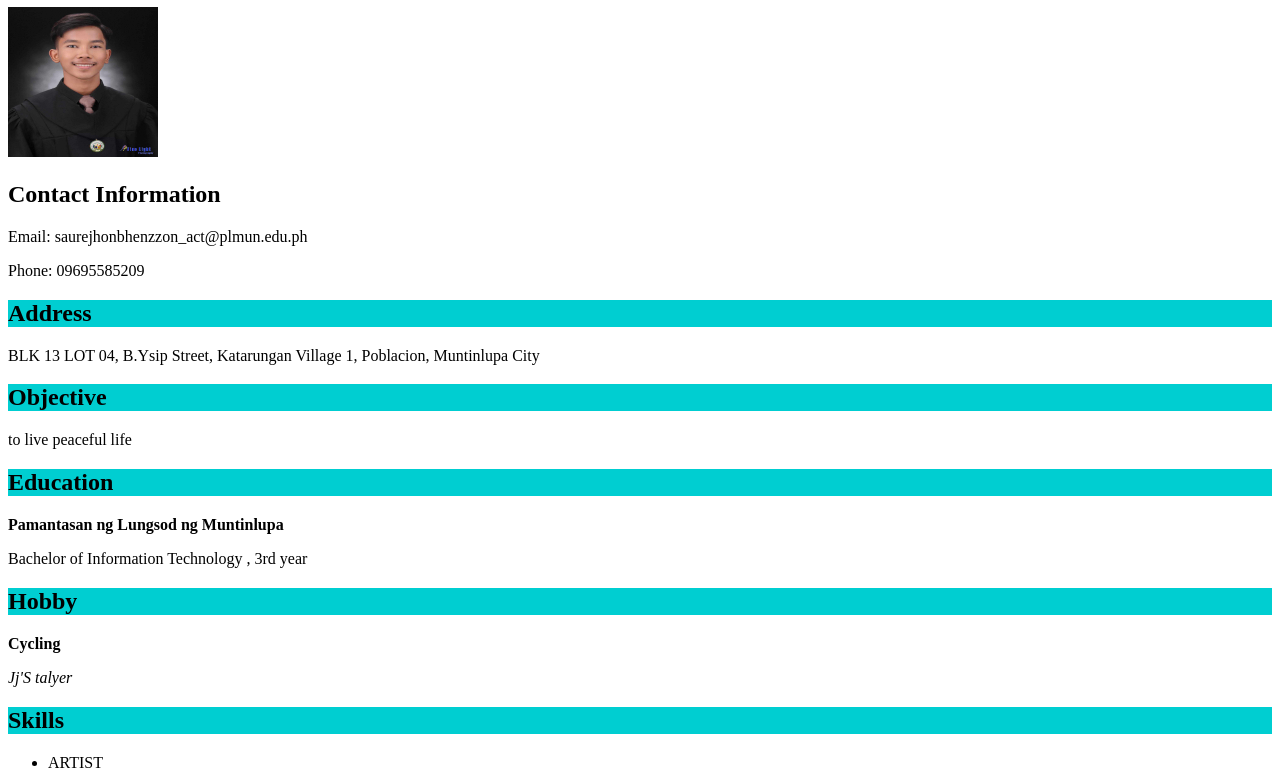
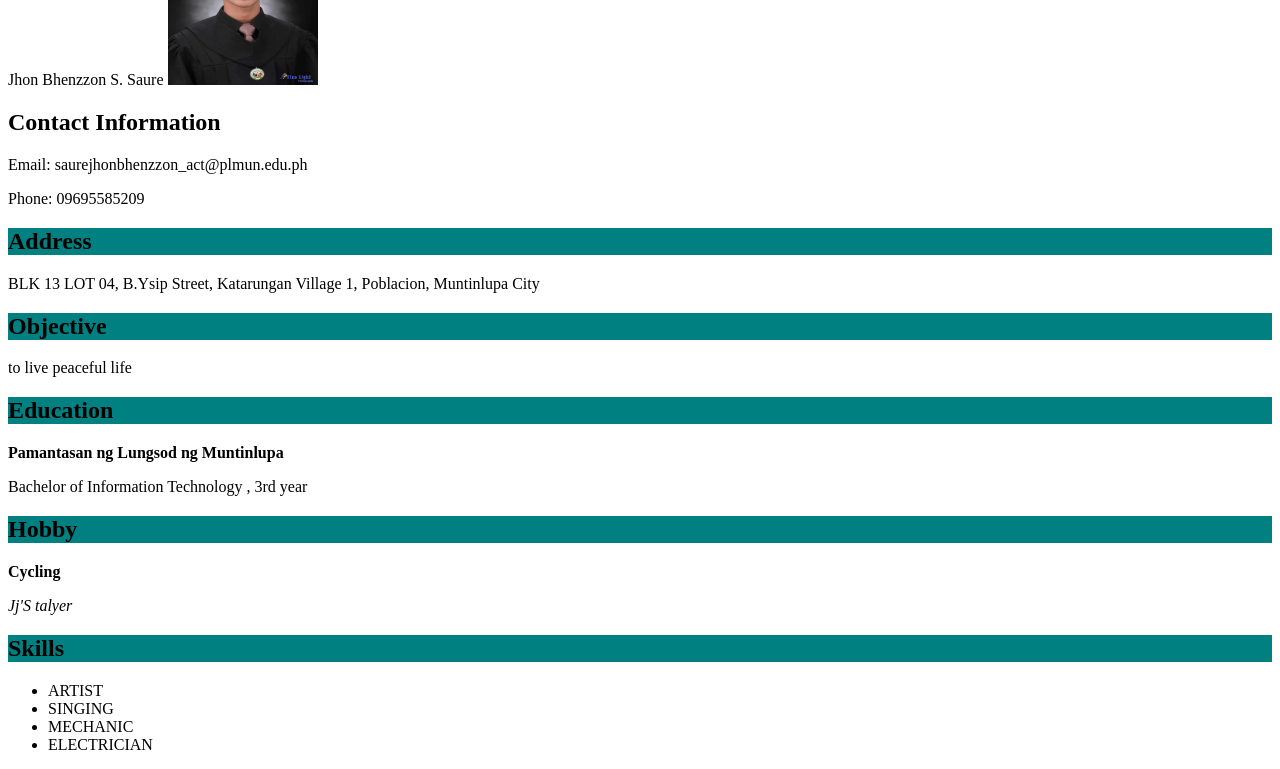
Before and after one commit to bhenzzon/bhenzzons.github.io, a plain HTML site: page index.html in a window 1280 px wide. Shown: the part 73-842 px from the top of the page. Drawn offline with Linux system fonts and the light colour scheme.

Commit message:
Update index.html

```diff
--- a/index.html
+++ b/index.html
@@ -3,29 +3,29 @@
 <head>
     <title>ABOUT MYSELF</title>
 </head>
-<body>
-    <h1 style="background-color:darkturquoise">Jhon Bhenzzon S. Saure</h1>
+<body style="background-color: >
+    <h1 style="background-color:teal">Jhon Bhenzzon S. Saure</h1>
     <img src="img/bhenzzon.jpg" alt="John Doe's Picture" width="150" height="150">
 
     <h2>Contact Information</h2>
     <p>Email: saurejhonbhenzzon_act@plmun.edu.ph</p>
     <p>Phone: 09695585209</p>
 
-    <h2 style="background-color:darkturquoise">Address</h2>
+    <h2 style="background-color:teal">Address</h2>
     <p>BLK 13 LOT 04, B.Ysip Street, Katarungan Village 1, Poblacion, Muntinlupa City</p>
 
-    <h2 style="background-color:darkturquoise">Objective</h2>
+    <h2 style="background-color:teal">Objective</h2>
     <p>to live peaceful life</p>
 
-    <h2 style="background-color:darkturquoise">Education</h2>
+    <h2 style="background-color:teal">Education</h2>
     <p><strong>Pamantasan ng Lungsod ng Muntinlupa</strong></p>
     <p>Bachelor of Information Technology , 3rd year</p>
 
-    <h2 style="background-color:darkturquoise">Hobby</h2>
+    <h2 style="background-color:teal">Hobby</h2>
     <p><strong>Cycling</strong></p>
     <p><em>Jj'S talyer</em></p>
 
-    <h2 style="background-color:darkturquoise">Skills</h2>
+    <h2 style="background-color:teal">Skills</h2>
     <ul>
         <li>ARTIST</li>
         <li>SINGING</li>
@@ -35,7 +35,7 @@
         <!-- Add more skills as needed -->
     </ul>
 
-    <h2 style="background-color:darkturquoise">Languages</h2>
+    <h2 style="background-color:teal">Languages</h2>
     <p>English (Fluent)</p>
     <p>Filipino</p>
 
```
